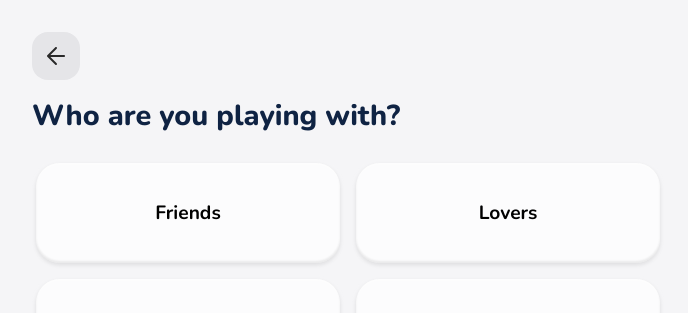
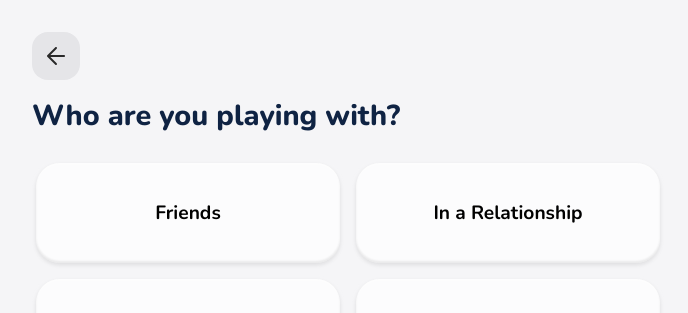
Before and after one commit to a7md-nageeb/Hewar, a React (Vite) app: page / in a window 1280 px wide. Both pictures are taken after a click on the button "Let's Go". Shown: the top 313 px of the page, without its empty margins (292-980 px from the left). Built offline with nearby package versions, Linux system fonts and the light colour scheme.

Commit message:
new small changes

```diff
--- a/src/components/SelectionScreen.jsx
+++ b/src/components/SelectionScreen.jsx
@@ -108,8 +108,18 @@ const SelectionScreen = ({ lang, onStart, onBack }) => {
                                 /* Maintaining layout/size constraints as requested */
                             }}
                         >
-                            {isRandom && <img src="assets/icons/random.svg" alt="" style={{ width: '24px', height: '24px', filter: 'invert(1)' }} />}
-                            {isRandom ? (lang === 'en' ? 'Surprise Me' : 'فاجئني') : (lang === 'en' ? item.label_en : item.label_ar)}
+                            <div className="selection-content">
+                                {isRandom && <img src="assets/icons/random.svg" alt="" style={{ width: '24px', height: '24px', filter: 'invert(1)', marginBottom: '8px' }} />}
+                                <div className="selection-label">
+                                    {isRandom ? (lang === 'en' ? 'Surprise Me' : 'فاجئني') : (lang === 'en' ? item.label_en : item.label_ar)}
+                                </div>
+                                {/* Description removed for now */}
+                                {/* {!isRandom && step === 1 && (
+                                    <div className="selection-description">
+                                        {lang === 'en' ? item.description_en : item.description_ar}
+                                    </div>
+                                )} */}
+                            </div>
                         </button>
                     );
                 })}
--- a/src/data/questions.js
+++ b/src/data/questions.js
@@ -1,11 +1,53 @@
 
 export const categories = [
-    { id: 'Friends', label_en: 'Friends', label_ar: 'صحاب', color: 'var(--ocean-500)' },
-    { id: 'Lovers', label_en: 'Lovers', label_ar: 'مرتبطين', color: 'var(--rose-600)' },
-    { id: 'Family', label_en: 'Family', label_ar: 'عيلة', color: 'var(--orange-500)' },
-    { id: 'Coworkers', label_en: 'Coworkers', label_ar: 'صحاب شغل', color: 'var(--accent-500)' },
-    { id: 'First Date', label_en: 'First Date', label_ar: 'أول ديت', color: 'var(--rose-500)' },
-    { id: 'First Time Meeting', label_en: 'First Time Meeting', label_ar: 'أول مرة نتقابل', color: 'var(--lilac-500)' },
+    {
+        id: 'Friends',
+        label_en: 'Friends',
+        label_ar: 'صحاب',
+        color: 'var(--ocean-500)',
+        description_en: 'Have fun, laugh, and learn more about your friends',
+        description_ar: 'انبسطوا، اضحكوا، واعرفوا صحابكم أكتر'
+    },
+    {
+        id: 'Lovers',
+        label_en: 'In a Relationship',
+        label_ar: 'مرتبطين',
+        color: 'var(--rose-600)',
+        description_en: 'Discover new things about each other',
+        description_ar: 'اكتشفوا حاجات جديدة عن بعض وقووا علاقتكم'
+    },
+    {
+        id: 'Family',
+        label_en: 'Family',
+        label_ar: 'عيلة',
+        color: 'var(--orange-500)',
+        description_en: 'Share meaningful or funny moments with family',
+        description_ar: 'شاركوا لحظات حلوة أو مضحكة مع العيلة'
+    },
+    {
+        id: 'Coworkers',
+        label_en: 'Coworkers',
+        label_ar: 'صحاب شغل',
+        color: 'var(--accent-500)',
+        description_en: 'Play light questions to bond with colleagues',
+        description_ar: 'أسئلة خفيفة ولطيفة لتقوية العلاقة مع زملاء الشغل'
+    },
+    {
+        id: 'First Date',
+        label_en: 'First Date',
+        label_ar: 'أول ديت',
+        color: 'var(--rose-500)',
+        description_en: 'Break the ice and get to know each other in a fun way',
+        description_ar: 'اكسروا الجليد واعرفوا بعض بطريقة لذيذة'
+    },
+    {
+        id: 'First Time Meeting',
+        label_en: 'First Time Meeting',
+        label_ar: 'أول مرة نتقابل',
+        color: 'var(--lilac-500)',
+        description_en: 'Break the ice and start a conversation with new people',
+        description_ar: 'افتحوا مواضيع وكلام مع ناس بتشوفوهم لأول مرة'
+    },
 ];
 
 export const genres = [
--- a/src/index.css
+++ b/src/index.css
@@ -479,6 +479,23 @@ button:active {
     word-break: break-word;
     width: 100%;
     /* Force width to respect parent grid cell */
+}
+
+.selection-content {
+    display: flex;
+    flex-direction: column;
+    align-items: center;
+    justify-content: center;
+    gap: 8px;
+    width: 100%;
+}
+
+.selection-description {
+    font-size: 0.85rem;
+    font-weight: 500;
+    color: var(--ocean-500);
+    line-height: 1.3;
+    opacity: 0.9;
 }
 
 .selection-item.is-random {
```
